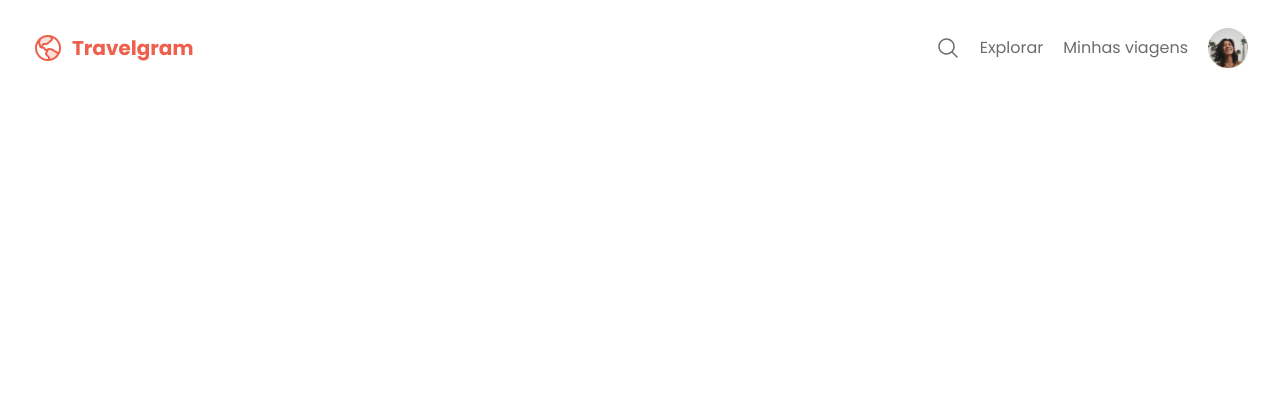
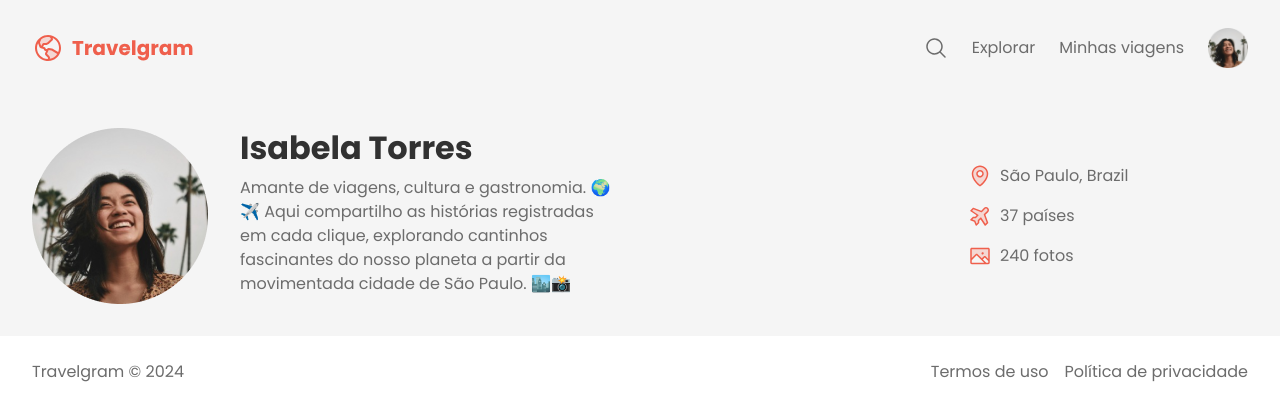
Before and after one commit to camilampinheiro/PerfilViagens, a plain HTML site: page index.html in a window 1280 px wide. Drawn offline with Linux system fonts and the light colour scheme.

Commit message:
mudancas header e footer

```diff
--- a/index.html
+++ b/index.html
@@ -11,9 +11,10 @@
     <link href="https://fonts.googleapis.com/css2?family=Poppins:wght@400;700&display=swap" rel="stylesheet">
 </head>
 <body>
-    <nav>
+    <div class="bg-surface-color">
+        <nav class="container">
             <a href="#" id="logo">
-            <img src="assets/Logo.jpg" alt="Logomarca">
+                <img src="assets/Logo.svg" alt="Logomarca">
             </a>
 
             <ul id="primary-nav">
@@ -31,8 +32,47 @@
                 </li>
             </ul>
         </nav>
+
         <header>
+            <div class="container">
+                <div id="profile">
+                    <img src="assets/Profile pic.png" alt="Imagem Isabela">
+                    <div>
+                        <h1>Isabela Torres</h1>
+                        <p>
+                            Amante de viagens, cultura e gastronomia. 🌍✈️
+                            Aqui compartilho as histórias registradas em cada
+                            clique, explorando cantinhos fascinantes do nosso
+                            planeta a partir da movimentada cidade de São Paulo. 🏙️📸
+                        </p>
+                    </div>
+                </div>
+                <ul id="info">
+                    <li>
+                        <img src="assets/icons/MapPin.svg" alt="">
+                        <span>São Paulo, Brazil</span>
+                    </li>
+                    <li>
+                        <img src="assets/icons/AirplaneTilt.svg" alt="">
+                        <span>37 países</span>
+                    </li>
+                    <li>
+                        <img src="assets/icons/Image.svg" alt="">
+                        <span>240 fotos</span>
+                    </li>
+                </ul>
+            </div>
         </header>
+    </div>
 
+    <footer class="container">
+        <p>
+            Travelgram © 2024
+        </p>
+        <ul>
+            <li><a href="#">Termos de uso</a></li>
+            <li><a href="#">Política de privacidade</a></li>
+        </ul>
+    </footer>
 </body>
 </html>
--- /dev/null
+++ b/styles/footer.css
@@ -0,0 +1,11 @@
+footer {
+    display: flex;
+    justify-content: space-between;
+    padding-block: 24px;
+}
+
+footer ul {
+    list-style: none;
+    display: flex;
+    gap: 16px;
+}
--- a/styles/global.css
+++ b/styles/global.css
@@ -35,3 +35,13 @@ a:hover {
     color: var(--brand-color);
     text-decoration: underline;
 }
+
+.container{
+    padding-inline: 32px;
+    max-width: 1280px;
+    margin-inline: auto;
+}
+
+.bg-surface-color {
+    background-color: var(--surface-color);
+}
--- /dev/null
+++ b/styles/header.css
@@ -0,0 +1,42 @@
+header {
+    padding-block: 32px;
+
+    font: var(--text-md);
+}
+
+header .container {
+    display: flex;
+    justify-content: space-between;
+    align-items: center;
+}
+
+#profile {
+    display: flex;
+    gap: 32px;
+}
+
+#profile > div {
+    max-width: 384px;
+}
+
+#profile h1 {
+    font: var(--text-lg);
+    color: var(--text-color-primary);
+    margin-bottom: 8px;
+}
+
+#info {
+    list-style: none;
+
+    display: flex;
+    flex-direction: column;
+    gap : 16px;
+
+    width: 280px;
+}
+
+#info li {
+    display: flex;
+    align-items: center;
+    gap: 8px;
+}
--- a/styles/index.css
+++ b/styles/index.css
@@ -1,2 +1,5 @@
 @import url(global.css);
 @import url(nav.css);
+@import url(header.css);
+
+@import url(footer.css);
--- a/styles/nav.css
+++ b/styles/nav.css
@@ -4,14 +4,14 @@ nav {
     align-items: center;
 
     line-height: 0;
-    padding: 20px 32px;
+    padding-block: 20px;
 }
 
 nav ul {
     list-style: none;
     display: flex;
     align-items: center;
-    gap: 20px;
+    gap: 24px;
 
     padding-block: 8px;
 }
```
Also changed, not shown: assets/Logo.jpg (deleted), assets/Logo.svg (added). Lines whose indentation alone changed are shown as unchanged.
